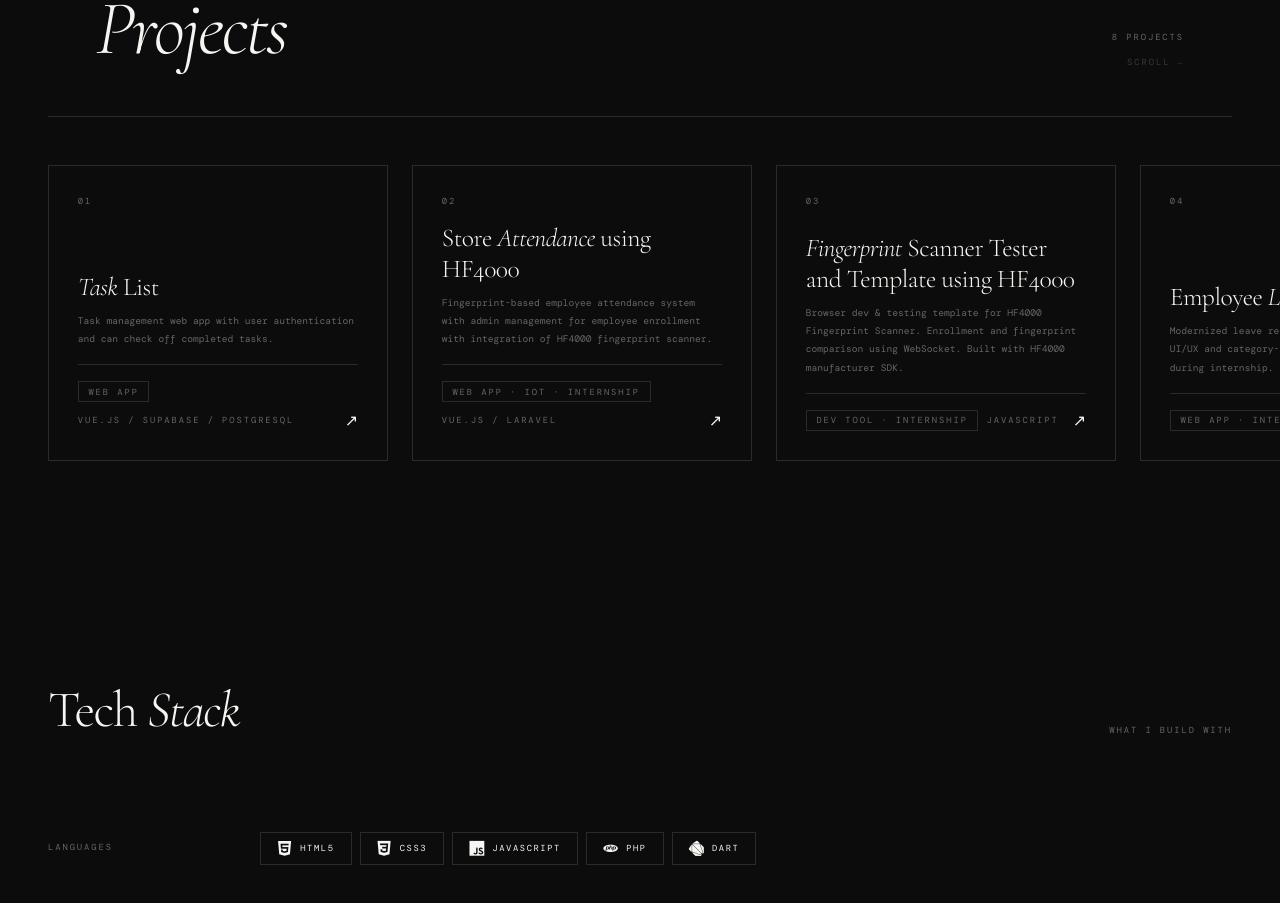
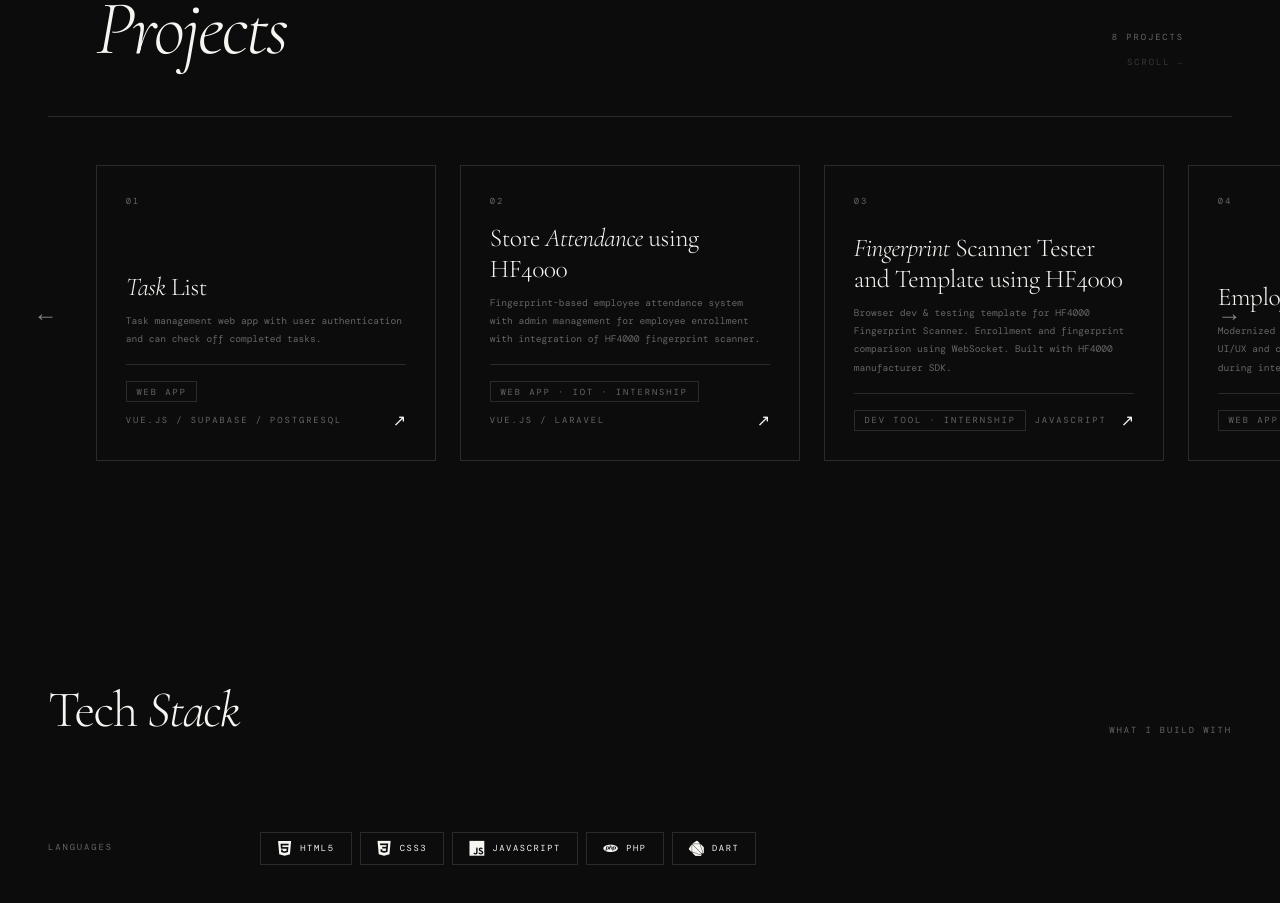
Before and after one commit to chrolluash/lancetinoco-web-portfolio, a Vue app: page / in a window 1280 px wide. Shown: the part 2235-3138 px from the top of the page. Built offline with nearby package versions, Linux system fonts and the light colour scheme; a web font is replaced by a local one.

Commit message:
added clickable arrow for projects

```diff
--- a/src/components/WorkSection.vue
+++ b/src/components/WorkSection.vue
@@ -15,6 +15,14 @@
     </div>
 
     <div class="work__track-wrap" ref="trackWrap">
+      <button
+        class="work__scroll-btn work__scroll-btn--left u-label"
+        @click="scrollTrack(-1)"
+        @mouseenter="$emit('hover')"
+        @mouseleave="$emit('unhover')"
+        aria-label="Scroll left"
+      >←</button>
+
       <ul class="work__track">
         <li
           v-for="(p, i) in projects"
@@ -57,6 +65,14 @@
           </div>
         </li>
       </ul>
+
+      <button
+        class="work__scroll-btn work__scroll-btn--right u-label"
+        @click="scrollTrack(1)"
+        @mouseenter="$emit('hover')"
+        @mouseleave="$emit('unhover')"
+        aria-label="Scroll right"
+      >→</button>
     </div>
 
     <!-- ── Modal ── -->
@@ -209,8 +225,16 @@
   if (e.key === 'ArrowLeft')  { clearTimeout(slideTimer); prevSlide() }
 }
 
+// ── Track scroll buttons ──
+const trackWrap = ref(null)
+
+function scrollTrack(dir) {
+  const el = trackWrap.value
+  if (!el) return
+  el.scrollBy({ left: dir * 360, behavior: 'smooth' })
+}
+
 // ── Horizontal scroll lock ──
-const trackWrap = ref(null)
 let isLocked = false
 
 function onWheel(e) {
@@ -447,12 +471,15 @@
 
 /* ── Track ── */
 .work__track-wrap {
+  display: flex;
+  align-items: center;
   overflow-x: auto;
   overflow-y: hidden;
   -webkit-overflow-scrolling: touch;
   scrollbar-width: none;
-  padding: 3rem 3rem 4rem;
+  padding: 3rem 1.5rem 4rem;
   cursor: none;
+  gap: 0;
 }
 .work__track-wrap::-webkit-scrollbar { display: none; }
 
@@ -462,6 +489,42 @@
   list-style: none;
   width: max-content;
   align-items: stretch;
+  padding: 0 1rem;
+}
+
+/* ── Scroll Buttons ── */
+.work__scroll-btn {
+  flex-shrink: 0;
+  align-self: center;
+  position: sticky;
+  z-index: 10;
+  background: none;
+  border: none;
+  color: var(--fg);
+  width: 3rem;
+  height: 3rem;
+  display: flex;
+  align-items: center;
+  justify-content: center;
+  cursor: none;
+  font-size: 1.5rem;
+  font-weight: 700;
+  opacity: 0.5;
+  transition: opacity 0.2s var(--ease-out), transform 0.2s var(--ease-out);
+}
+.work__scroll-btn:hover {
+  opacity: 1;
+}
+.work__scroll-btn:active {
+  transform: scale(0.9);
+}
+.work__scroll-btn--left {
+  left: 0;
+  margin-right: 0.5rem;
+}
+.work__scroll-btn--right {
+  right: 0;
+  margin-left: 0.5rem;
 }
 
 /* ── Card ── */
@@ -818,9 +881,10 @@
     padding: 4rem 0 2rem;
     border-bottom: none;
   }
-  .work__track-wrap { padding: 2rem 1.5rem 3rem; }
+  .work__track-wrap { padding: 2rem 0.5rem 3rem; }
   .work__card { width: 280px; }
   .work__card-inner { padding: 1.4rem; }
+  .work__scroll-btn { width: 2rem; height: 2rem; font-size: 0.65rem; }
 
   .modal { padding: 4rem 1.5rem 5rem; align-items: flex-end; }
   .modal__content { max-width: 100%; padding-bottom: 1rem; }
```
